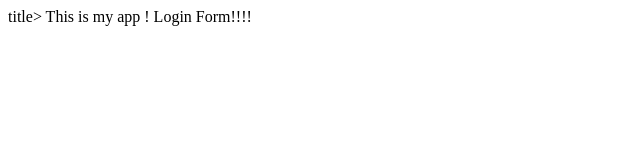
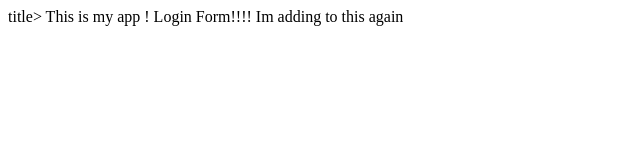
Before and after one commit to 67lisbon/2023Test, a plain HTML site: page index.html in a window 1280 px wide. Shown: the whole page, without its empty margins (0-640 px from the left). Drawn offline with Linux system fonts and the light colour scheme.

Commit message:
Adding 2 more files

```diff
--- a/index.html
+++ b/index.html
@@ -3,6 +3,6 @@
   <title>My App</title>title></title>
   </head>
   <body>
-   This is my app ! Login Form!!!!
+   This is my app ! Login Form!!!!  Im adding to this again
   </body>
 </html>
```
Also changed, not shown: Git Steps.txt (added).
